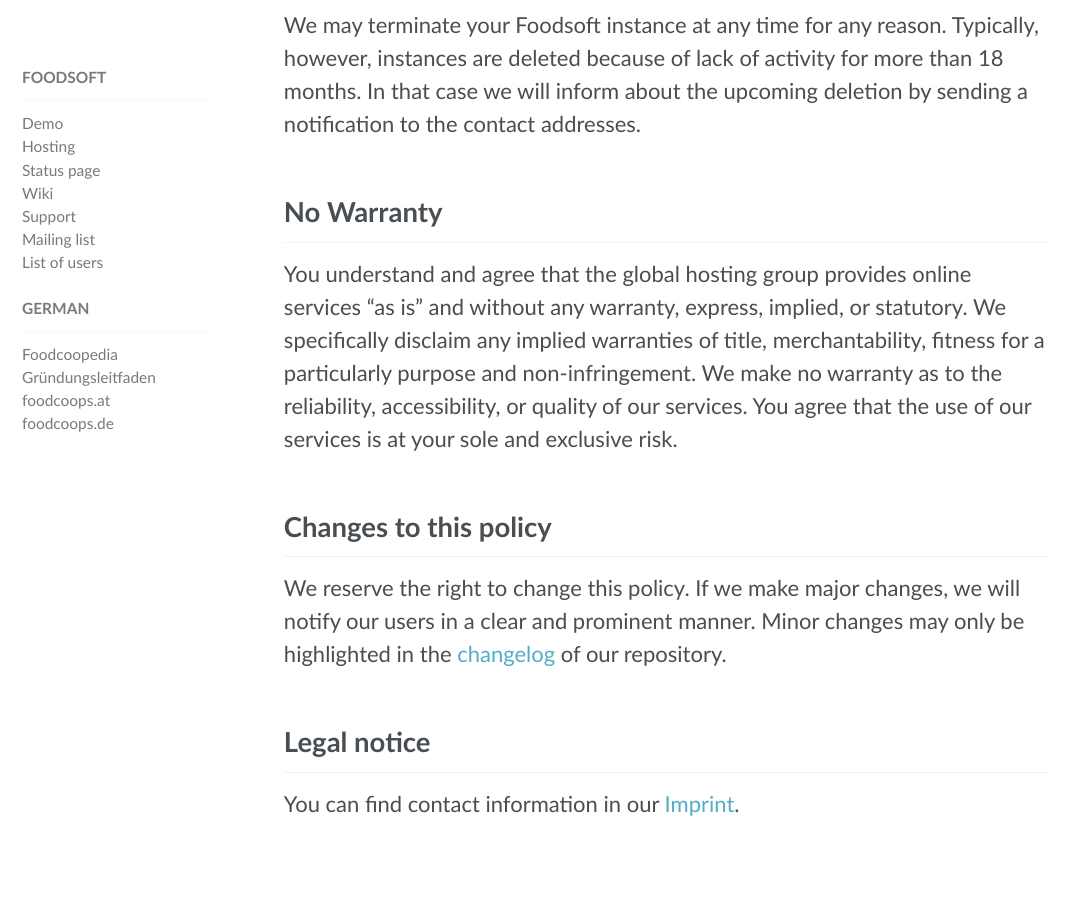
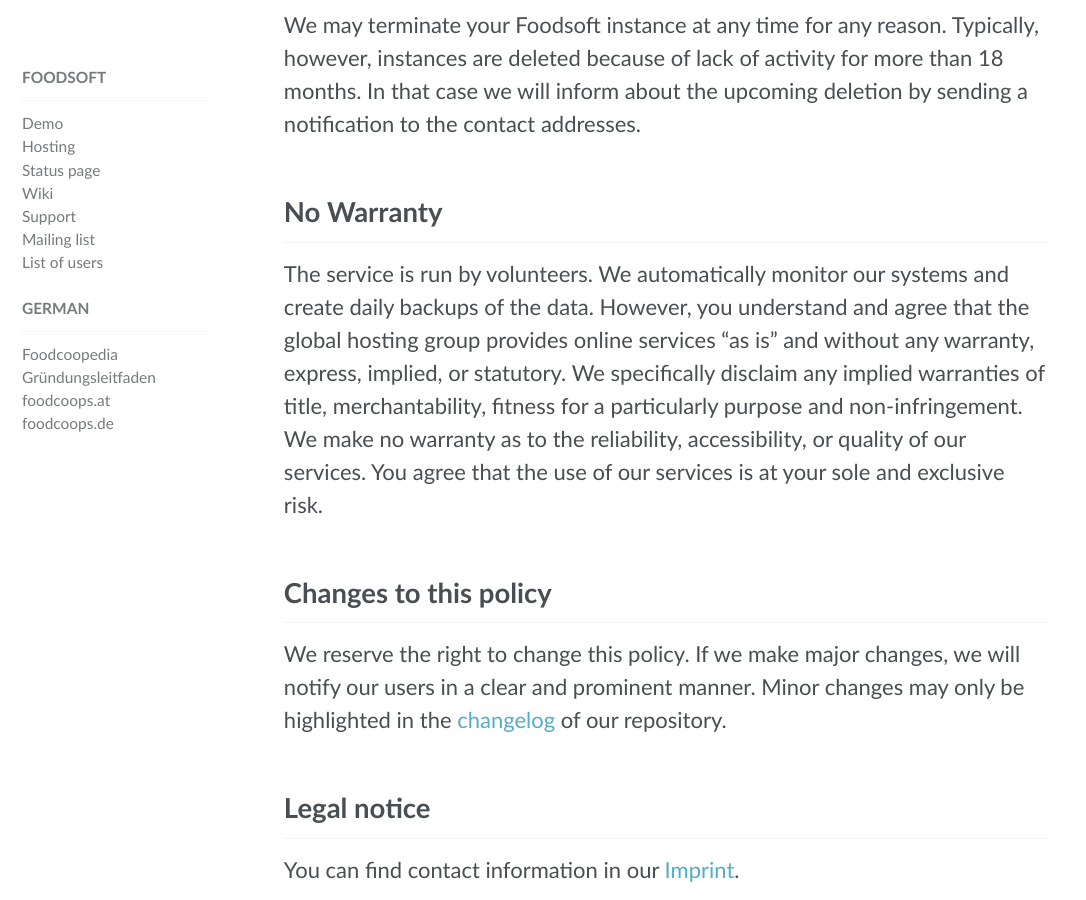
Before and after one commit to foodcoops/foodcoops.github.io, a Jekyll site: the page built from tos.md, in a window 1280 px wide and 900 px high, scrolled down 3265 px. Shown: the whole window, without its empty margins (0-1086 px from the left). Built offline with Jekyll 4.4.1, drawn with Linux system fonts in a browser that asks for light colours; some of the changed text lies outside the part shown.

Commit message:
Clarification about monitoring and backups

```diff
--- a/tos.md
+++ b/tos.md
@@ -90,11 +90,7 @@
 
 ## No Warranty
 
-You understand and agree that the global hosting group provides online services “as is” and without
-any warranty, express, implied, or statutory. We specifically disclaim any implied warranties of title,
-merchantability, fitness for a particularly purpose and non-infringement. We make no warranty as to the
-reliability, accessibility, or quality of our services. You agree that the use of our services is at
-your sole and exclusive risk.
+The service is run by volunteers. We automatically monitor our systems and create daily backups of the data. However, you understand and agree that the global hosting group provides online services “as is” and without any warranty, express, implied, or statutory. We specifically disclaim any implied warranties of title, merchantability, fitness for a particularly purpose and non-infringement. We make no warranty as to the reliability, accessibility, or quality of our services. You agree that the use of our services is at your sole and exclusive risk.
 
 ## Changes to this policy
 
```
Also changed, not shown: other parts of tos.md (+1 -1 lines).
